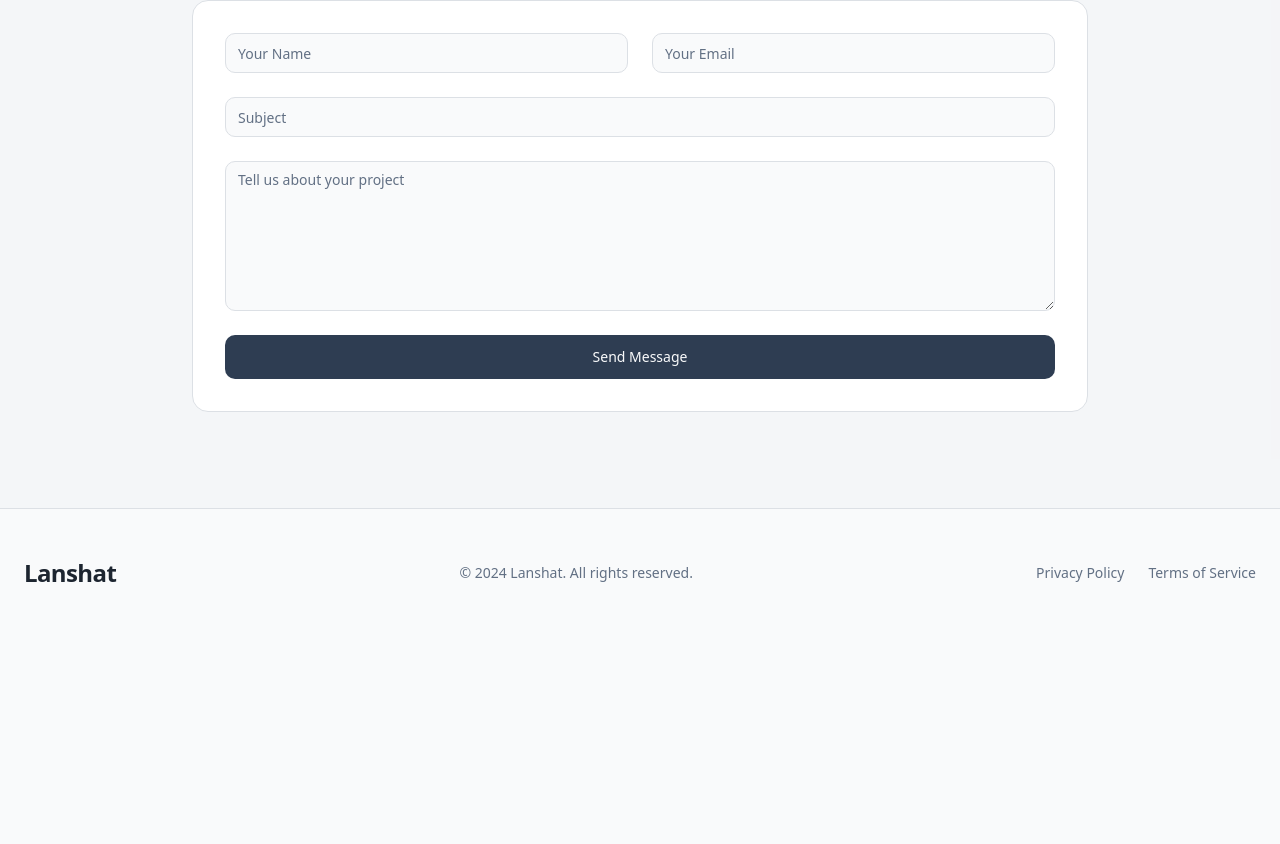
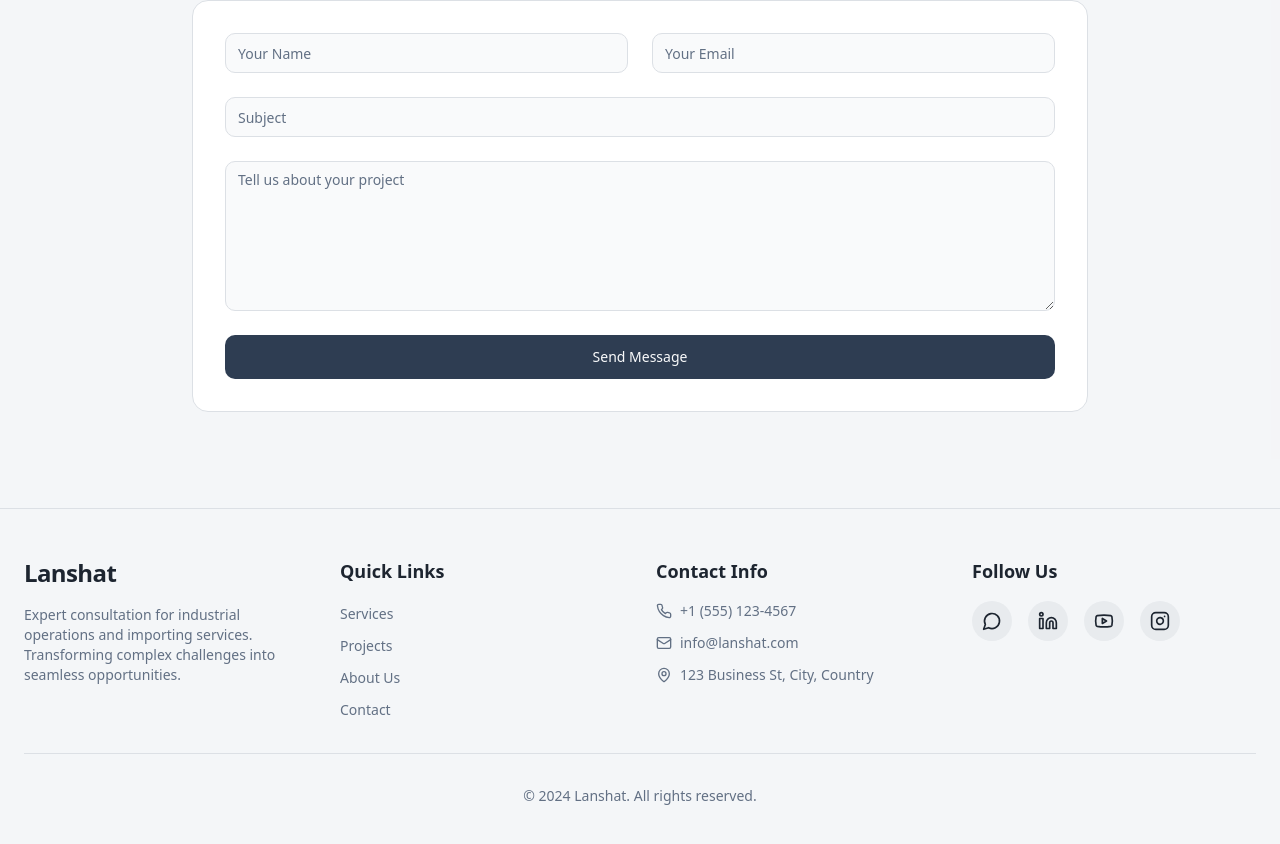
Before and after one commit to O-Ilpa/lanshat-import-export, a React (Vite) app: page / in a window 1280 px wide. Shown: the part 3860-4704 px from the top of the page. Before the commit the page ends 4497 px from the top, so only its background shows below. Built offline with nearby package versions, Linux system fonts and the light colour scheme; the HTML template or start-up script is replaced by a standard one.

Commit message:
Update footer with social media links

```diff
--- a/src/components/Footer.tsx
+++ b/src/components/Footer.tsx
@@ -1,22 +1,116 @@
+import { Phone, Mail, MapPin, Linkedin, Youtube, Instagram, MessageCircle } from "lucide-react";
+
 const Footer = () => {
   return (
-    <footer className="py-12 border-t border-border">
+    <footer className="py-12 border-t border-border bg-muted/30">
       <div className="container mx-auto px-6">
-        <div className="flex flex-col md:flex-row justify-between items-center gap-4">
-          <div className="text-2xl font-semibold text-foreground tracking-tight">
-            Lanshat
+        <div className="grid grid-cols-1 md:grid-cols-4 gap-8 mb-8">
+          {/* Company Info */}
+          <div className="space-y-4">
+            <div className="text-2xl font-semibold text-foreground tracking-tight">
+              Lanshat
+            </div>
+            <p className="text-sm text-muted-foreground">
+              Expert consultation for industrial operations and importing services.
+              Transforming complex challenges into seamless opportunities.
+            </p>
           </div>
-          <div className="text-sm text-muted-foreground">
+
+          {/* Quick Links */}
+          <div className="space-y-4">
+            <h3 className="text-lg font-semibold text-foreground">Quick Links</h3>
+            <ul className="space-y-2">
+              <li>
+                <a href="#services" className="text-sm text-muted-foreground hover:text-foreground transition-colors">
+                  Services
+                </a>
+              </li>
+              <li>
+                <a href="#projects" className="text-sm text-muted-foreground hover:text-foreground transition-colors">
+                  Projects
+                </a>
+              </li>
+              <li>
+                <a href="#about" className="text-sm text-muted-foreground hover:text-foreground transition-colors">
+                  About Us
+                </a>
+              </li>
+              <li>
+                <a href="#contact" className="text-sm text-muted-foreground hover:text-foreground transition-colors">
+                  Contact
+                </a>
+              </li>
+            </ul>
+          </div>
+
+          {/* Contact Info */}
+          <div className="space-y-4">
+            <h3 className="text-lg font-semibold text-foreground">Contact Info</h3>
+            <ul className="space-y-3">
+              <li className="flex items-center gap-2 text-sm text-muted-foreground">
+                <Phone className="h-4 w-4" />
+                <span>+1 (555) 123-4567</span>
+              </li>
+              <li className="flex items-center gap-2 text-sm text-muted-foreground">
+                <Mail className="h-4 w-4" />
+                <span>info@lanshat.com</span>
+              </li>
+              <li className="flex items-center gap-2 text-sm text-muted-foreground">
+                <MapPin className="h-4 w-4" />
+                <span>123 Business St, City, Country</span>
+              </li>
+            </ul>
+          </div>
+
+          {/* Social Media */}
+          <div className="space-y-4">
+            <h3 className="text-lg font-semibold text-foreground">Follow Us</h3>
+            <div className="flex gap-4">
+              <a
+                href="https://wa.me/1234567890"
+                target="_blank"
+                rel="noopener noreferrer"
+                className="h-10 w-10 rounded-full bg-muted hover:bg-primary hover:text-primary-foreground transition-colors flex items-center justify-center"
+                aria-label="WhatsApp"
+              >
+                <MessageCircle className="h-5 w-5" />
+              </a>
+              <a
+                href="https://linkedin.com"
+                target="_blank"
+                rel="noopener noreferrer"
+                className="h-10 w-10 rounded-full bg-muted hover:bg-primary hover:text-primary-foreground transition-colors flex items-center justify-center"
+                aria-label="LinkedIn"
+              >
+                <Linkedin className="h-5 w-5" />
+              </a>
+              <a
+                href="https://youtube.com"
+                target="_blank"
+                rel="noopener noreferrer"
+                className="h-10 w-10 rounded-full bg-muted hover:bg-primary hover:text-primary-foreground transition-colors flex items-center justify-center"
+                aria-label="YouTube"
+              >
+                <Youtube className="h-5 w-5" />
+              </a>
+              <a
+                href="https://instagram.com"
+                target="_blank"
+                rel="noopener noreferrer"
+                className="h-10 w-10 rounded-full bg-muted hover:bg-primary hover:text-primary-foreground transition-colors flex items-center justify-center"
+                aria-label="Instagram"
+              >
+                <Instagram className="h-5 w-5" />
+              </a>
+            </div>
+          </div>
+        </div>
+
+        {/* Copyright */}
+        <div className="pt-8 border-t border-border text-center">
+          <p className="text-sm text-muted-foreground">
             © 2024 Lanshat. All rights reserved.
-          </div>
-          <div className="flex gap-6">
-            <a href="#" className="text-sm text-muted-foreground hover:text-foreground transition-colors">
-              Privacy Policy
-            </a>
-            <a href="#" className="text-sm text-muted-foreground hover:text-foreground transition-colors">
-              Terms of Service
-            </a>
-          </div>
+          </p>
         </div>
       </div>
     </footer>
```
